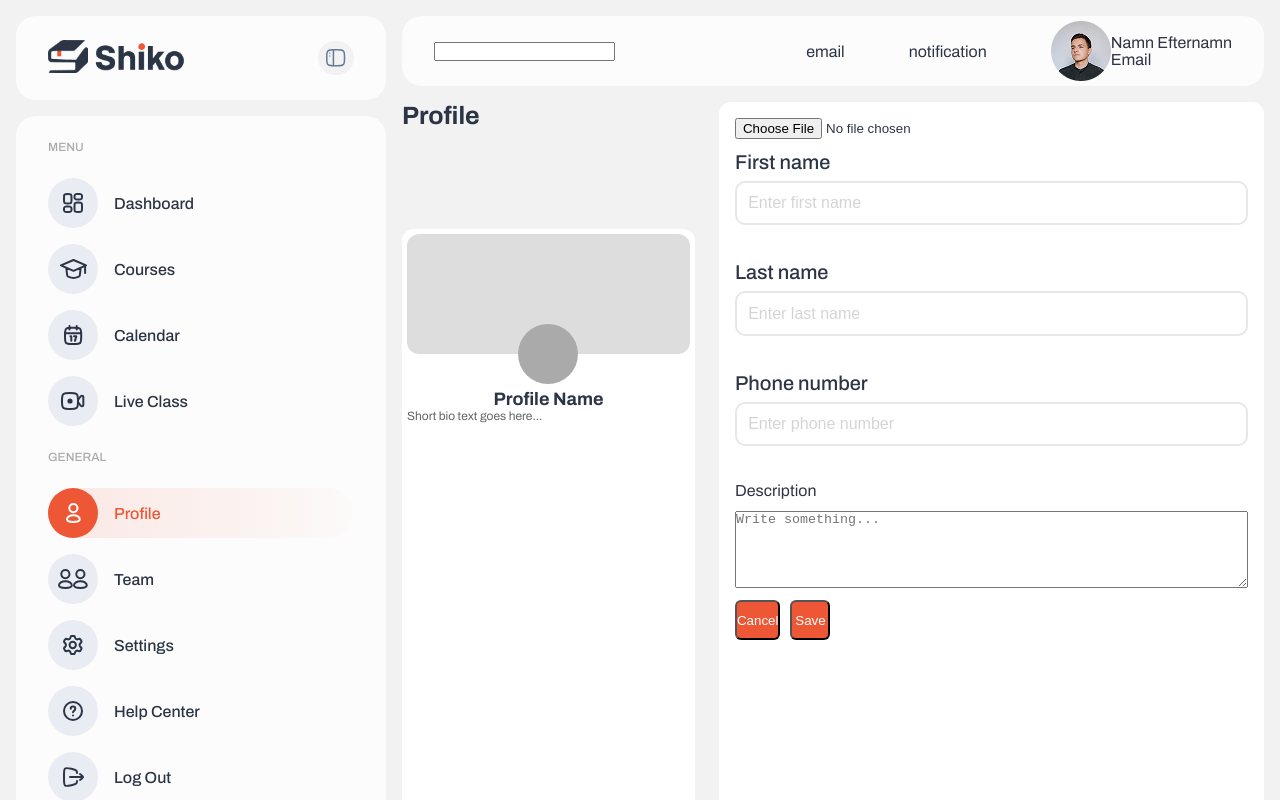
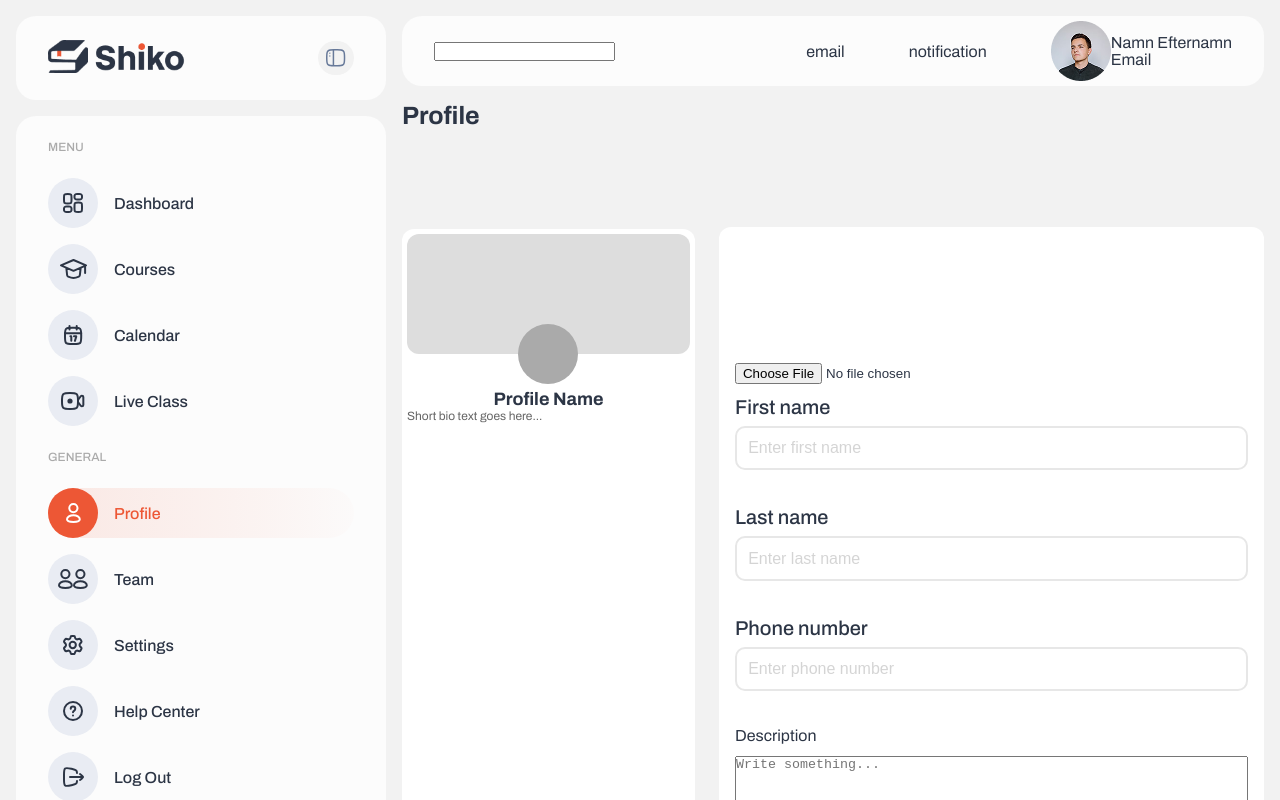
Before and after one commit to lms-cms25/frontend, a Next.js app: page /profile in a window 1280 px wide. Shown: the top 800 px of the page. Built offline with nearby package versions, Linux system fonts and the light colour scheme.

Commit message:
button fix

```diff
--- a/src/app/(app)/profile/page.tsx
+++ b/src/app/(app)/profile/page.tsx
@@ -1,4 +1,5 @@
 import FormGroup from "@/components/forms/FormGroup";
+
 
 export default function Page() {
   return (
@@ -6,7 +7,7 @@ export default function Page() {
       {/* LEFT SIDE */}
       <div style={{ width: "35%" }}>
         <h2 style={{ fontSize: "25px" }}>Profile</h2>
-        <div style={{ background: "#fff", marginTop: 100, padding: "5px",height: 600, borderRadius: "12px" }}>
+        <div style={{ background: "#fff", marginTop: 100, padding: "5px",height: "700px", borderRadius: "12px" }}>
 
           {/* Cover + Avatar */}
           <div style={{ height: "120px", background: "#ddd", borderRadius: "12px" }} />
@@ -32,9 +33,9 @@ export default function Page() {
       </div>
 
       {/* RIGHT SIDE */}
-      <div style={{ width: "65%", background: "#fff", padding: "16px", borderRadius: "12px" }}>
+      <div style={{ width: "65%", background: "#fff", padding: "16px", borderRadius: "12px", marginTop: "125px"}}>
 
-        <form style={{ display: "flex", flexDirection: "column", gap: "12px" }}>
+        <form style={{ display: "flex", flexDirection: "column", gap: "12px", marginTop: "120px" }}>
 
           <input type="file" />
 
@@ -64,8 +65,9 @@ export default function Page() {
 
           {/* Buttons */}
           <div style={{ display: "flex", gap: "10px" }}>
-            <button type="button">Cancel</button>
-            <button type="submit">Save</button>
+            <button className="primary-btn btn-small" type="button">Cancel</button>
+            <button className="primary-btn btn-small"  type="submit">Save</button>
+
           </div>
         </form>
       </div>
```
Also changed, not shown: src/app/(app)/profile/profile.css (added).
